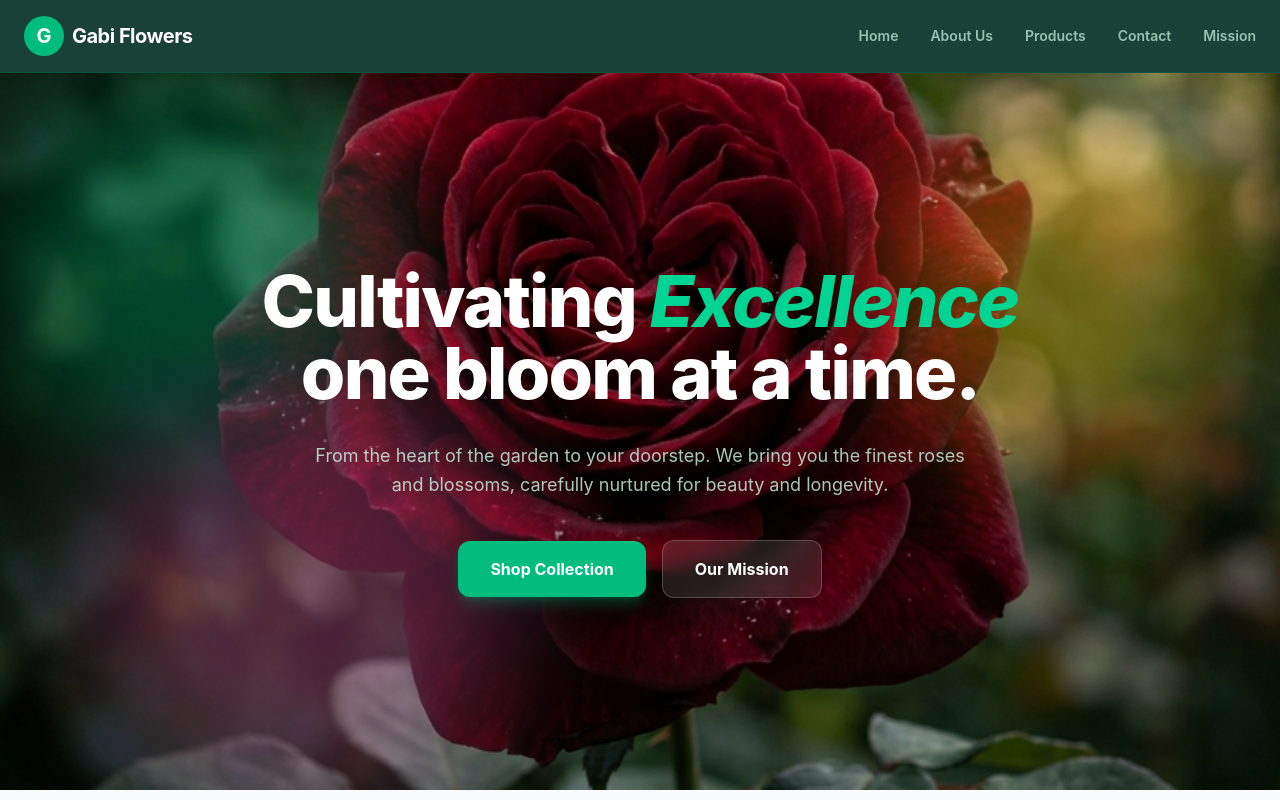
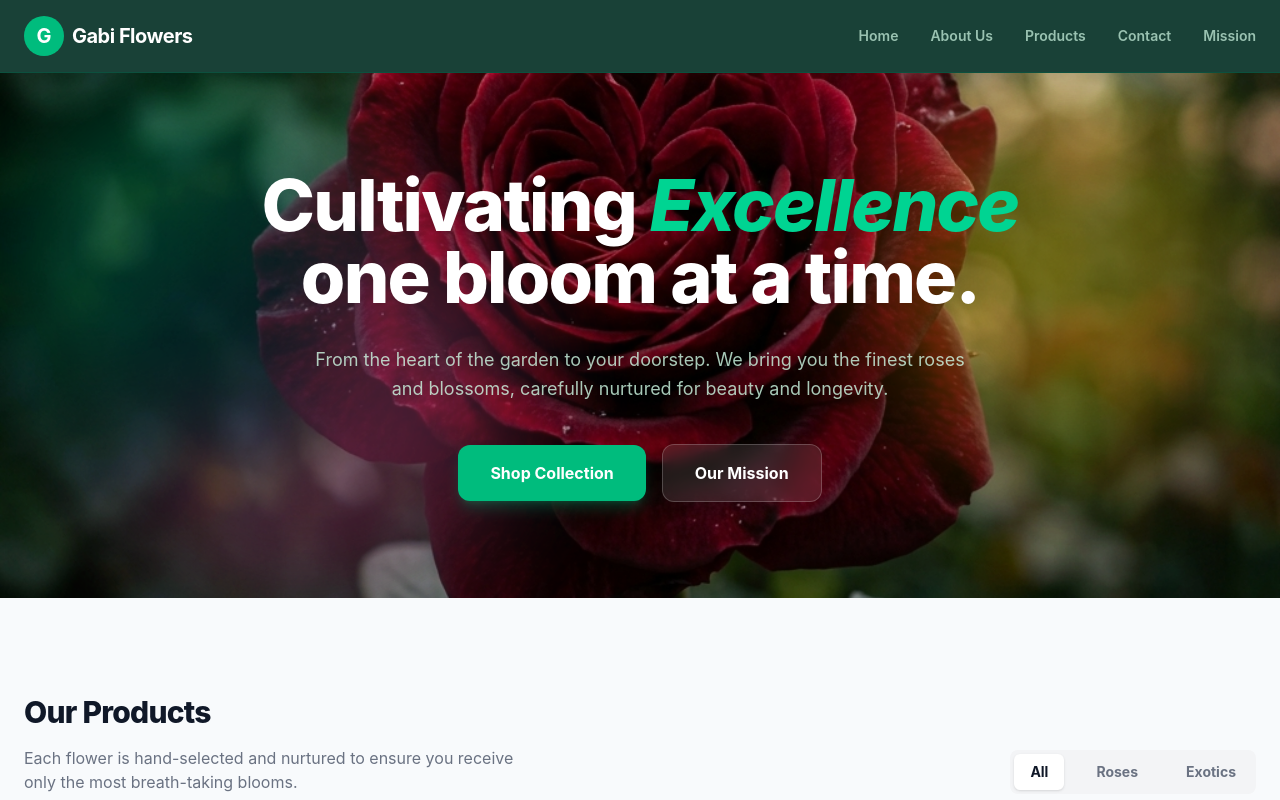
Before and after one commit to mederhoo-script/gabi-flower, a React (Vite) app in the folder gabi-flowers-react/: page / in a window 1280 px wide. Shown: the top 800 px of the page. Built offline with nearby package versions, Linux system fonts and the light colour scheme.

Commit message:
Reduce hero background image section size

```diff
--- a/gabi-flowers-react/src/components/Hero.jsx
+++ b/gabi-flowers-react/src/components/Hero.jsx
@@ -3,12 +3,12 @@ import ever_red from '../assets/ever_red.png';
 
 const Hero = () => {
   return (
-    <div className="relative isolate overflow-hidden bg-emerald-950 py-32 sm:py-48">
+    <div className="relative isolate overflow-hidden bg-emerald-950 py-16 sm:py-24">
 
       <img
         src={ever_red}
         alt="Fiorella Flowers Background"
-        className="absolute inset-0 -z-10 h-full w-full object-cover object-center brightness-[0.9] scale-110"
+        className="absolute inset-0 -z-10 h-full w-full object-cover object-center brightness-[0.9]"
       />
 
       <div className="absolute inset-0 -z-10 opacity-30 blur-3xl" aria-hidden="true">
```
